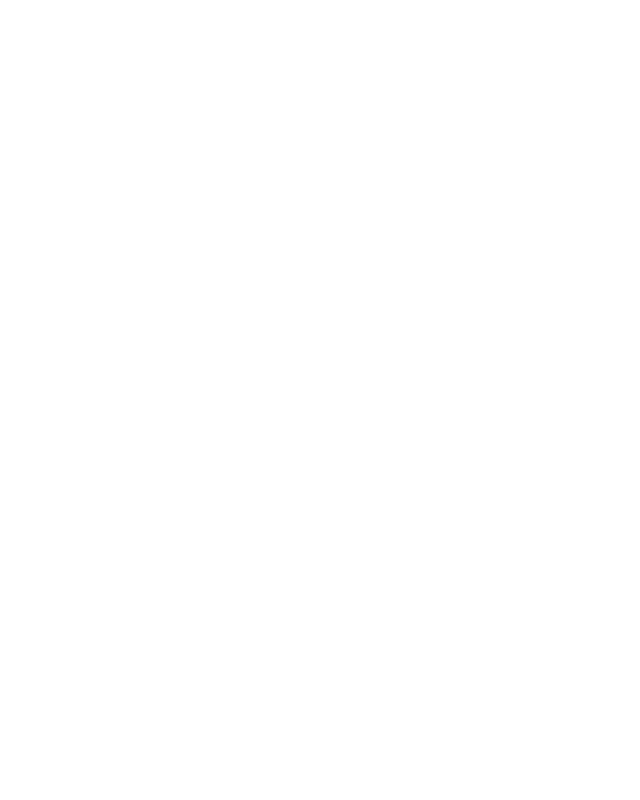
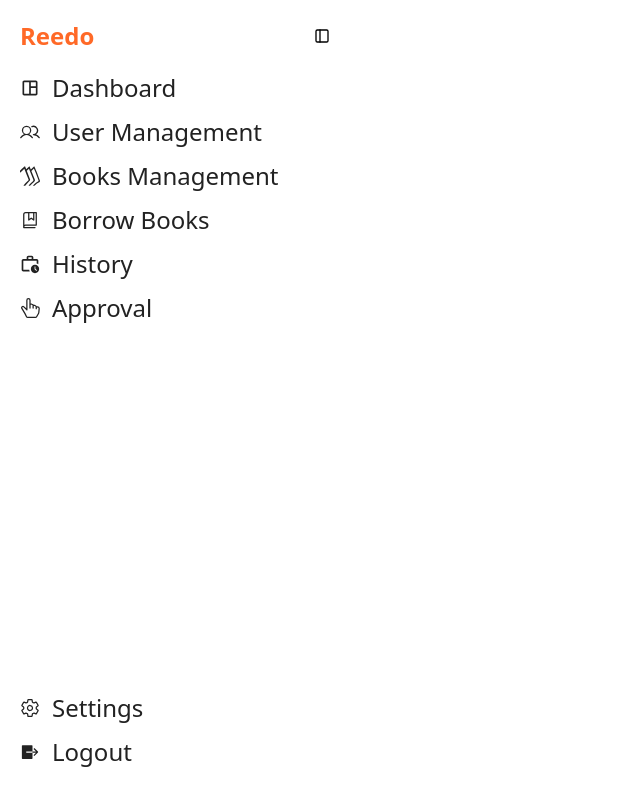
Before and after one commit to Christiannaira/redoo, a React (Vite) app: page /dashboard/history in a window 1280 px wide. Before the commit this address had no page. Shown: the whole page, without its empty margins (0-640 px from the left). Built offline with nearby package versions, Linux system fonts and the light colour scheme.

Commit message:
feat: added all dashboard components in one place and initialize it

```diff
--- a/src/App.jsx
+++ b/src/App.jsx
@@ -2,6 +2,13 @@ import SignUp from "./components/SigningCredentials/SignUp";
 import SignIn from "./components/SigningCredentials/SignIn";
 import Dashboard from "./components/homepage/sidebar/Dashboard";
 import DashboardLayout from "./components/homepage/sidebar/DashboardLayout";
+import UserManagement from "./components/homepage/sidebar/UserManagement";
+import BooksManagement from "./components/homepage/sidebar/BooksManagement";
+import BorrowBooks from "./components/homepage/sidebar/Borrow";
+import History from "./components/homepage/sidebar/History";
+import Approval from "./components/homepage/sidebar/Approval";
+import Settings from "./components/homepage/sidebar/Settings";
+
 import { BrowserRouter, Routes, Route } from "react-router-dom";
 
 function App() {
@@ -13,6 +20,14 @@ function App() {
                <Route path="/signin" element={<SignIn />} />
                <Route path="/dashboard" element={<DashboardLayout />}>
                   <Route index element={<Dashboard />} />
+                  <Route path="user-management" element={<UserManagement />} />
+                  <Route
+                     path="books-management"
+                     element={<BooksManagement />}
+                  />
+                  <Route path="borrow-books" element={<BorrowBooks />} />
+                  <Route path="history" element={<History />} />
+                  <Route path="approval" element={<Approval />} />
                </Route>
             </Routes>
          </BrowserRouter>
--- a/src/components/homepage/Notification.jsx
+++ b/src/components/homepage/Notification.jsx
@@ -0,0 +1,7 @@
+import React from "react";
+
+const Notification = () => {
+   return <div>Notification</div>;
+};
+
+export default Notification;
--- a/src/components/homepage/Profile.jsx
+++ b/src/components/homepage/Profile.jsx
@@ -0,0 +1,7 @@
+import React from "react";
+
+const Profile = () => {
+   return <div>Profile</div>;
+};
+
+export default Profile;
--- a/src/components/homepage/sidebar/Approval.jsx
+++ b/src/components/homepage/sidebar/Approval.jsx
@@ -0,0 +1,7 @@
+import React from "react";
+
+const Approval = () => {
+   return <div>Approval</div>;
+};
+
+export default Approval;
--- a/src/components/homepage/sidebar/BooksManagement.jsx
+++ b/src/components/homepage/sidebar/BooksManagement.jsx
@@ -0,0 +1,7 @@
+import React from "react";
+
+const BooksManagement = () => {
+   return <div>Books Management</div>;
+};
+
+export default BooksManagement;
--- a/src/components/homepage/sidebar/Borrow.jsx
+++ b/src/components/homepage/sidebar/Borrow.jsx
@@ -0,0 +1,7 @@
+import React from "react";
+
+const Borrow = () => {
+   return <div>Borrow</div>;
+};
+
+export default Borrow;
--- a/src/components/homepage/sidebar/Dashboard.jsx
+++ b/src/components/homepage/sidebar/Dashboard.jsx
@@ -1,5 +1,19 @@
+import UserManagement from "./UserManagement";
+import BooksManagement from "./BooksManagement";
+import BorrowBooks from "./Borrow";
+import History from "./History";
+import Approval from "./Approval";
+
 const Dashboard = () => {
-   return <div className="bg-[#FAF7F5] min-h-screen"></div>;
+   return (
+      <div className="bg-[#FAF7F5] min-h-screen ml-[350px]">
+         <UserManagement />
+         <BooksManagement />
+         <BorrowBooks />
+         <History />
+         <Approval />
+      </div>
+   );
 };
 
 export default Dashboard;
--- a/src/components/homepage/sidebar/History.jsx
+++ b/src/components/homepage/sidebar/History.jsx
@@ -0,0 +1,7 @@
+import React from "react";
+
+const History = () => {
+   return <div>History</div>;
+};
+
+export default History;
--- a/src/components/homepage/sidebar/Settings.jsx
+++ b/src/components/homepage/sidebar/Settings.jsx
@@ -0,0 +1,7 @@
+import React from "react";
+
+const Settings = () => {
+   return <div>Settings</div>;
+};
+
+export default Settings;
--- a/src/components/homepage/sidebar/Sidebar.jsx
+++ b/src/components/homepage/sidebar/Sidebar.jsx
@@ -1,3 +1,5 @@
+import { useState } from "react";
+
 import { MdOutlineSpaceDashboard, MdOutlineWorkHistory } from "react-icons/md";
 import { SiWikibooks } from "react-icons/si";
 import { PiBookBookmark, PiUsers } from "react-icons/pi";
@@ -6,12 +8,20 @@ import { BsHandIndexThumb } from "react-icons/bs";
 import { FiSidebar } from "react-icons/fi";
 
 const Sidebar = () => {
+   const [sideOpen, setSideOpen] = useState(true);
+
+   const handleSideOpen = () => {
+      alert("hello");
+   };
+
    return (
       <div className="bg-white w-full max-w-[350px] min-h-screen p-5 absolute top-0 left-0 flex flex-col justify-between">
          <div>
             <div className="flex items-center justify-between">
-               <h2>Reedo</h2>
-               <FiSidebar />
+               <h2 className="text-2xl text-[#FF6927] font-bold">Reedo</h2>
+               <div onClick={handleSideOpen}>
+                  <FiSidebar />
+               </div>
             </div>
 
             <ul className="mt-5">
--- a/src/components/homepage/sidebar/UserManagement.jsx
+++ b/src/components/homepage/sidebar/UserManagement.jsx
@@ -0,0 +1,7 @@
+import React from "react";
+
+const UserManagement = () => {
+   return <div>User Management</div>;
+};
+
+export default UserManagement;
```
